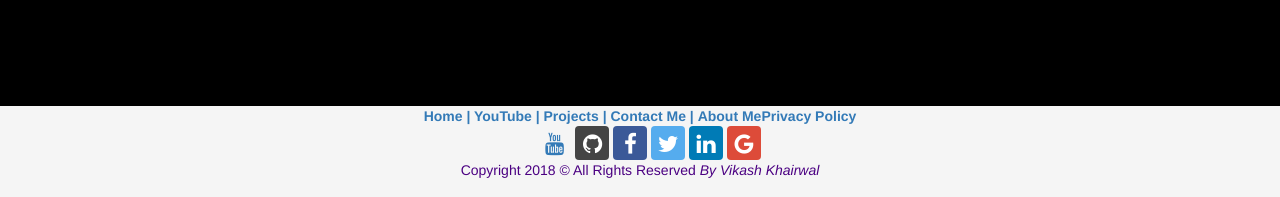
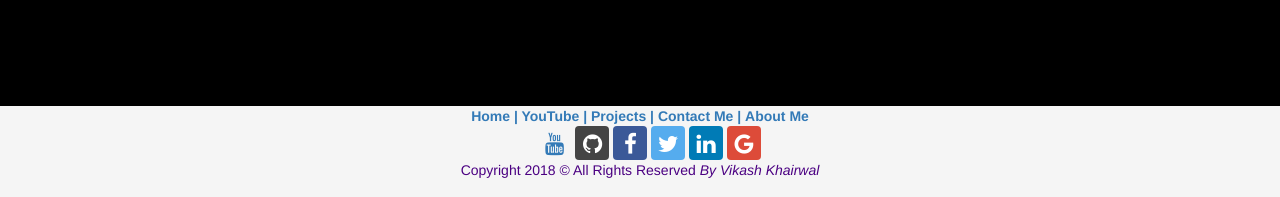
Before and after one commit to vikashkhairwal/vikashkhairwal.github.io, a Jekyll site: the page index.html, which Jekyll copies as it is, in a window 1280 px wide. Shown: the part 700-897 px from the top of the page. Built offline with Jekyll 4.4.1, drawn with Linux system fonts in a browser that asks for light colours.

Commit message:
removed privacy policy

```diff
--- a/index.html
+++ b/index.html
@@ -55,7 +55,7 @@
 
 <footer class="footer" style="width:100%;position:absolute;bottom:0">
   <div align="center" class="tags">
-   <span class="tags-title"></span> <a href="home.html" rel="tag"><b>Home | </a> <a href="youtube.html" rel="tag">YouTube | </a> <a href="projects.html" rel="tag">Projects |</a> <a href="contact.html" rel="tag">Contact Me |</b></a> <a href="about.html" rel="tag"><b>About Me</b></a><a href="privacypolicy.html" rel="tag"><b>Privacy Policy</b></a>
+   <span class="tags-title"></span> <a href="home.html" rel="tag"><b>Home | </a> <a href="youtube.html" rel="tag">YouTube | </a> <a href="projects.html" rel="tag">Projects |</a> <a href="contact.html" rel="tag">Contact Me |</b></a> <a href="about.html" rel="tag"><b>About Me</b></a>
  </div>
   <div class="social" style="padding-left:42%">
   <a class="btn btn-social-icon btn-youtube" href="https://youtube.com/vikashkhairwal">
```
